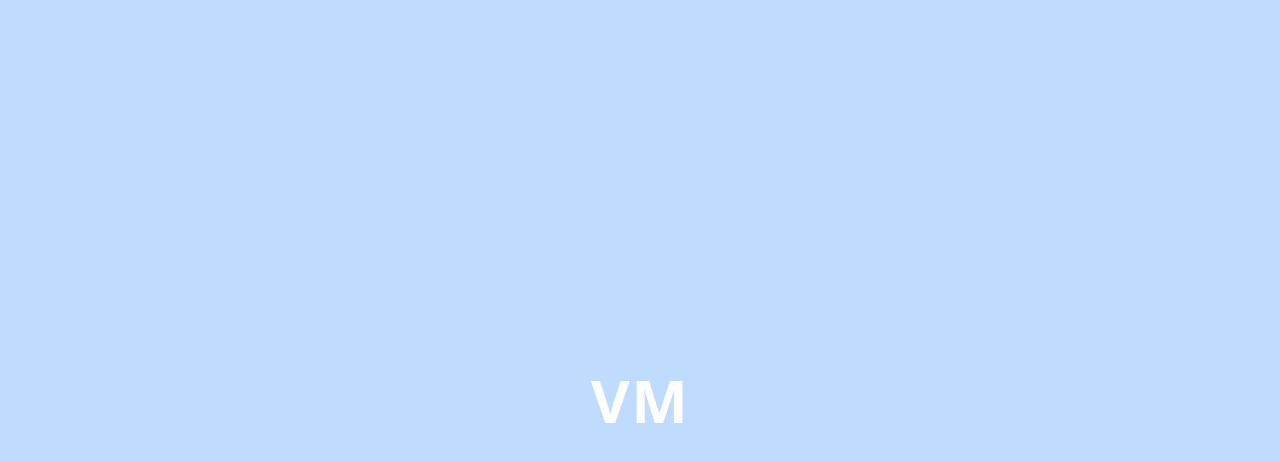
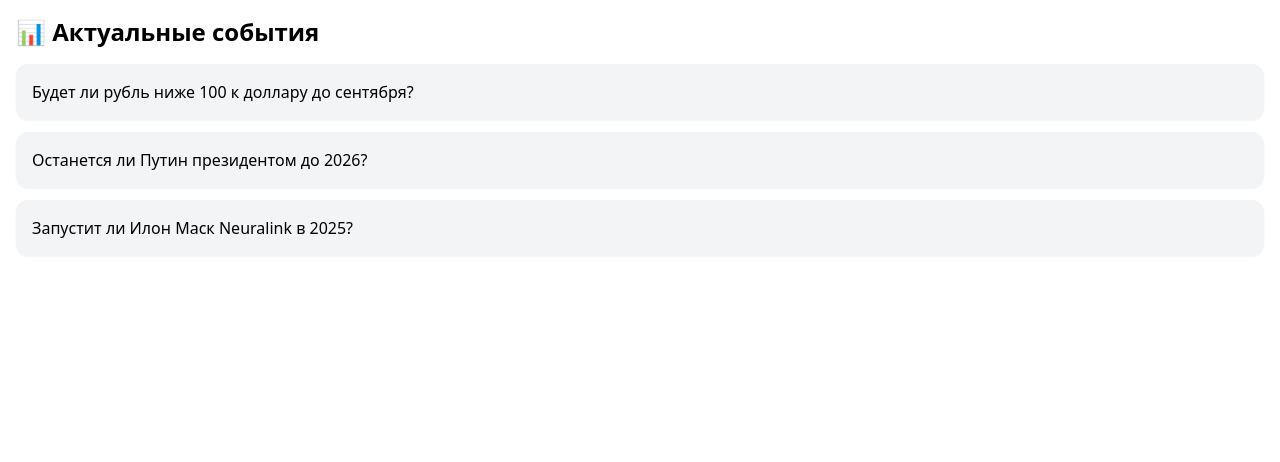
Before and after one commit to raw495/viewmart-webapp1, a React (Vite) app: page / in a window 1280 px wide. Shown: the top 462 px of the page. Built offline with nearby package versions, Linux system fonts and the light colour scheme.

Commit message:
Добавлен экран перехода с логотипа к событиям

```diff
--- a/src/App.jsx
+++ b/src/App.jsx
@@ -1,16 +1,40 @@
 
-import { useEffect } from 'react';
+import { useEffect, useState } from 'react';
 
 export default function App() {
+  const [showSplash, setShowSplash] = useState(true);
+
   useEffect(() => {
     const tg = window.Telegram?.WebApp;
     tg?.ready();
     tg?.expand();
+
+    const timer = setTimeout(() => setShowSplash(false), 2000); // через 2 сек переключение
+    return () => clearTimeout(timer);
   }, []);
 
   return (
-    <div className="flex items-center justify-center h-screen bg-blue-200">
-      <div className="text-white text-6xl font-extrabold tracking-wide">VM</div>
+    <div className="h-screen w-full transition-all duration-700">
+      {showSplash ? (
+        <div className="flex items-center justify-center h-full bg-blue-200">
+          <div className="text-white text-6xl font-extrabold tracking-wide">VM</div>
+        </div>
+      ) : (
+        <div className="p-4 bg-white">
+          <h1 className="text-2xl font-bold mb-4">📊 Актуальные события</h1>
+          <ul className="space-y-3">
+            <li className="p-4 bg-gray-100 rounded-xl shadow-sm">
+              Будет ли рубль ниже 100 к доллару до сентября?
+            </li>
+            <li className="p-4 bg-gray-100 rounded-xl shadow-sm">
+              Останется ли Путин президентом до 2026?
+            </li>
+            <li className="p-4 bg-gray-100 rounded-xl shadow-sm">
+              Запустит ли Илон Маск Neuralink в 2025?
+            </li>
+          </ul>
+        </div>
+      )}
     </div>
   );
 }
```
